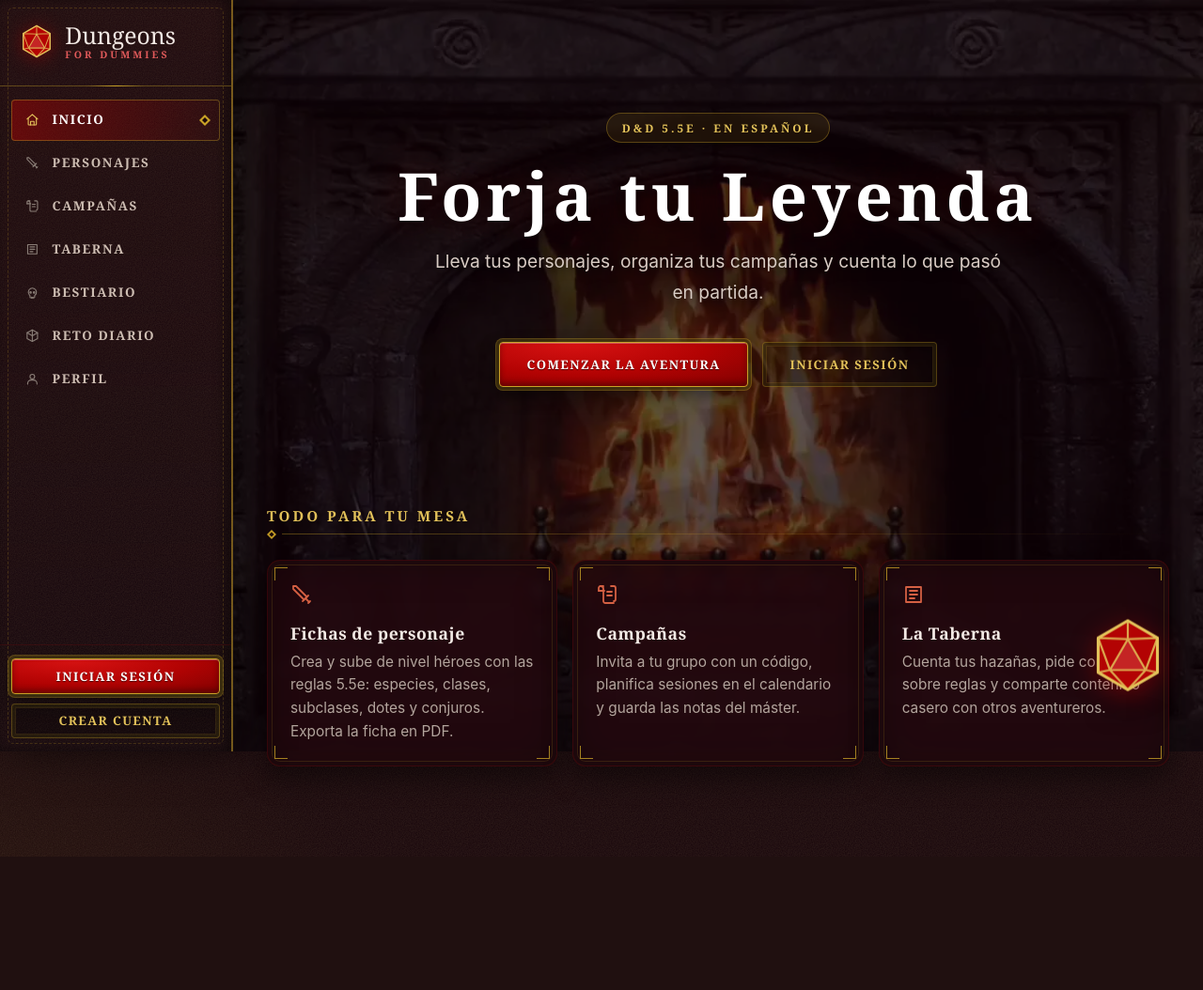
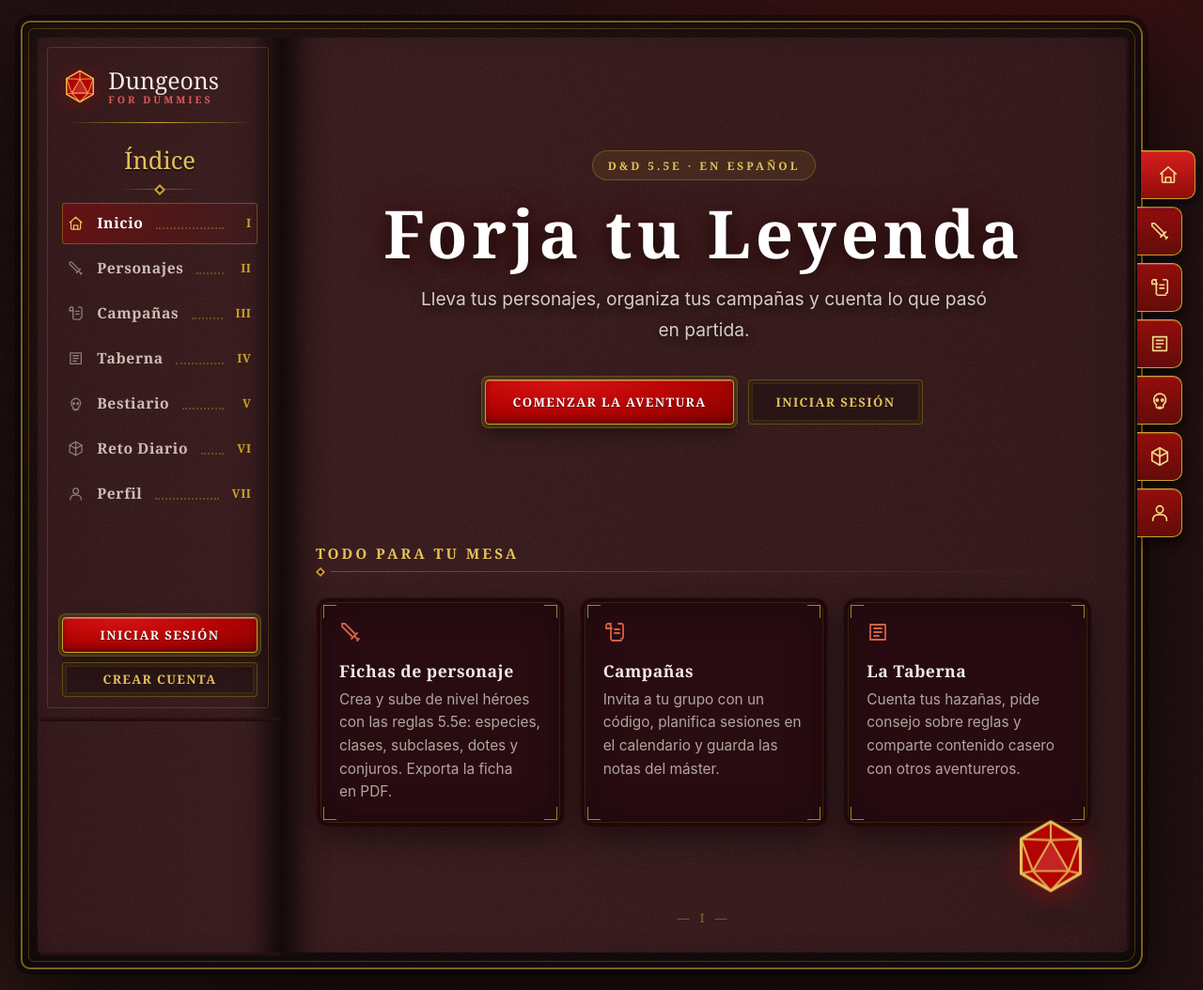
Before and after one commit to raulramalf/Dungeons-for-Dummies, a Laravel app: page / in a window 1280 px wide. Shown: the whole page at 94% size. Before the commit the page ends 912 px from the top, so only its background shows below. Run offline with Laravel 12, Linux system fonts and the light colour scheme; style sheets or scripts are compiled from the project's sources; parts of the project's set-up code (start-up, migrations or seed data) failed here and were passed over; some web fonts are replaced.

Commit message:
La app es un libro: tapa de cuero, índice y marcapáginas, páginas que se pasan al navegar, versión móvil y acceso como tomo
Co-Authored-By: Claude Sonnet 5.5 <noreply@anthropic.com>
Claude-Session: https://claude.ai/code/session_01RdvcbJQ9Nf2mpdURuWREWF

```diff
--- a/resources/css/app.css
+++ b/resources/css/app.css
@@ -32,3 +32,4 @@
 
 /* Capa de tema: siempre la última */
 @import "./layout/tema.css";
+@import "./layout/libro.css";
--- /dev/null
+++ b/resources/css/layout/libro.css
@@ -0,0 +1,182 @@
+/* ============================================================================
+   EL LIBRO — la app entera es un grimorio abierto sobre una mesa.
+   Izquierda: página de índice (navegación). Derecha: la página de la sección.
+   Marcapáginas en el canto. Al cambiar de sección la hoja se pasa (js/libro.js).
+   ============================================================================ */
+:root {
+    --cuero: linear-gradient(160deg, #1d0b0d, #0d0305 70%);
+    --papel-der: linear-gradient(90deg, #1e0a0d 0, #2d1115 28px, #301317 6%, #2b1014 94%, #260d11 100%);
+    --papel-izq: linear-gradient(270deg, #1e0a0d 0, #2d1115 28px, #301317 6%, #2b1014 94%, #260d11 100%);
+    --libro-pad: 16px;
+    --mesa-pad: 22px;
+}
+
+.mesa { flex: 1; min-width: 0; padding: var(--mesa-pad) 64px var(--mesa-pad) var(--mesa-pad); }
+
+.libro {
+    position: relative;
+    display: grid;
+    grid-template-columns: 300px minmax(0, 1fr);
+    max-width: 1500px;
+    margin: 0 auto;
+    min-height: calc(100dvh - var(--mesa-pad) * 2);
+    padding: var(--libro-pad);
+    background: var(--grano), var(--cuero);
+    border: 2px solid rgba(201, 162, 39, 0.55);
+    border-radius: 10px 16px 16px 10px;
+    box-shadow:
+        0 30px 80px rgba(0, 0, 0, 0.7),
+        0 0 0 6px rgba(0, 0, 0, 0.35),
+        inset 0 0 0 1px rgba(0, 0, 0, 0.6),
+        inset 0 0 60px rgba(0, 0, 0, 0.6);
+}
+/* filete interior de la tapa */
+.libro::before {
+    content: ""; position: absolute; inset: 6px; border: 1px solid rgba(201, 162, 39, 0.3);
+    border-radius: 6px 12px 12px 6px; pointer-events: none;
+}
+
+/* ---------- Páginas ---------- */
+.sidebar, .main-content, .libro-base {
+    background: var(--grano), var(--papel-izq);
+}
+.sidebar {
+    position: sticky; top: calc(var(--mesa-pad) + var(--libro-pad)); width: auto; inset: auto;
+    align-self: start; height: calc(100dvh - (var(--mesa-pad) + var(--libro-pad)) * 2);
+    border: 0; border-radius: 4px 0 0 4px; z-index: 2;
+    background: var(--grano), var(--papel-izq);
+    box-shadow: inset -34px 0 38px -26px rgba(0, 0, 0, 0.75), 0 3px 0 -1px #2a1013, 0 6px 0 -2px #210c0f;
+    padding: 6px 4px 0;
+}
+.sidebar::after { inset: 10px 14px 10px 10px; border: 1px solid rgba(201, 162, 39, 0.22); border-radius: 3px; }
+.sidebar-logo { border-bottom: 0; padding: 26px 22px 6px; margin-bottom: 4px; }
+.sidebar-logo::after { width: 80%; bottom: -6px; height: 1px; background: linear-gradient(90deg, transparent, var(--c-oro), transparent); }
+.indice-titulo {
+    margin: 22px 0 8px; text-align: center; font-family: var(--f-gotica); font-size: 1.6rem; color: var(--c-oro-claro);
+    text-shadow: 0 2px 0 rgba(0, 0, 0, 0.5);
+}
+.indice-titulo::after { content: ""; display: block; width: 90px; height: 12px; margin: 4px auto 0; background: var(--rombo) center / 12px 12px no-repeat, linear-gradient(90deg, transparent, var(--oro-linea) 35%, var(--oro-linea) 65%, transparent) center / 100% 1px no-repeat; }
+.sidebar-nav { padding: 0 22px; gap: 4px; }
+.nav-link { text-transform: none; letter-spacing: 0.6px; font-size: 0.98rem; padding: 0.55rem 0.4rem; border-radius: 3px; background: none; box-shadow: none; }
+.sidebar .nav-link .nav-puntos { flex: 1; align-self: end; margin-bottom: 0.45rem; border-bottom: 2px dotted rgba(201, 162, 39, 0.35); min-width: 10px; }
+.sidebar .nav-link .nav-num { font-family: var(--f-titulo); font-size: 0.8rem; color: var(--c-oro); min-width: 2.2ch; text-align: right; }
+.sidebar .nav-link[aria-current="page"] { background: linear-gradient(90deg, rgba(179, 3, 3, 0.38), rgba(179, 3, 3, 0.04)); box-shadow: inset 0 0 0 1px var(--oro-linea); }
+.sidebar .nav-link[aria-current="page"]::before { display: none; }
+.sidebar-footer { padding: 14px 22px 22px; border-top: 0; }
+
+.libro-base { grid-column: 2; grid-row: 1; border-radius: 0 4px 4px 0; z-index: 0; }
+
+.main-content {
+    grid-column: 2; grid-row: 1; margin: 0; flex: none; position: relative; z-index: 1;
+    padding: 0; min-width: 0;
+    border-radius: 0 4px 4px 0;
+    background: transparent;
+    transform-style: preserve-3d; transform-origin: left center;
+}
+.libro-cara-frente {
+    position: relative; min-height: 100%; display: flex; flex-direction: column;
+    padding: 38px 52px 30px; border-radius: 0 4px 4px 0;
+    background: var(--grano), var(--papel-der);
+    box-shadow: inset 34px 0 38px -26px rgba(0, 0, 0, 0.75), 3px 0 0 -1px #2a1013, 6px 0 0 -2px #210c0f, 9px 0 0 -3px #190809;
+    backface-visibility: hidden; -webkit-backface-visibility: hidden;
+}
+.libro-cara-frente > .contenedor, .libro-cara-frente > .rd-wrap { flex: 1 0 auto; width: 100%; }
+.libro-cara-dorso {
+    position: absolute; inset: 0; transform: rotateY(180deg); border-radius: 4px 0 0 4px;
+    background: var(--grano), var(--papel-izq); backface-visibility: hidden; -webkit-backface-visibility: hidden;
+}
+.folio { margin-top: 2.4rem; text-align: center; font-family: var(--f-titulo); letter-spacing: 4px; font-size: 0.8rem; color: rgba(201, 162, 39, 0.6); }
+
+/* ---------- Marcapáginas ---------- */
+.marcapaginas { position: absolute; top: 0; bottom: 0; left: 100%; width: 56px; pointer-events: none; }
+.marcapaginas-lista { position: sticky; top: 90px; display: flex; flex-direction: column; gap: 8px; padding-top: 70px; }
+.marcapagina {
+    pointer-events: auto; display: grid; place-items: center; width: 48px; height: 52px; margin-left: -4px;
+    color: #f3d98a; border-radius: 0 10px 10px 0; border: 1px solid var(--c-oro); border-left: 0;
+    background: var(--grano), linear-gradient(180deg, #8f0202, #5a0101);
+    box-shadow: 4px 6px 12px rgba(0, 0, 0, 0.55), inset 0 1px 0 rgba(255, 255, 255, 0.2);
+    transition: transform var(--dur) var(--ease), width var(--dur) var(--ease), filter var(--dur);
+}
+.marcapagina .icon { width: 22px; height: 22px; }
+.marcapagina:hover { transform: translateX(6px); filter: brightness(1.2); }
+.marcapagina[aria-current="page"] { width: 58px; background: var(--grano), linear-gradient(180deg, #d41414, #8a0202); transform: translateX(4px); }
+
+/* ---------- Pasar la hoja ---------- */
+.libro-pagina.pasando { animation: pasar-hoja 0.62s cubic-bezier(0.55, 0.06, 0.35, 1) forwards; z-index: 6; }
+.libro-pagina.pasando::after {
+    content: ""; position: absolute; inset: 0; pointer-events: none; border-radius: inherit;
+    background: linear-gradient(90deg, rgba(0, 0, 0, 0.55), rgba(0, 0, 0, 0) 60%); animation: sombra-hoja 0.62s ease forwards;
+}
+@keyframes pasar-hoja {
+    from { transform: perspective(2600px) rotateY(0deg); }
+    to   { transform: perspective(2600px) rotateY(-179deg); }
+}
+@keyframes sombra-hoja { 0% { opacity: 0; } 50% { opacity: 1; } 100% { opacity: 0; } }
+.libro-pagina.entrando .libro-cara-frente > * { animation: entra-contenido 0.5s var(--ease) both; }
+@keyframes entra-contenido { from { opacity: 0; transform: translateY(8px); } }
+
+/* ---------- Escritorio estrecho ---------- */
+@media (max-width: 1280px) and (min-width: 1025px) {
+    .libro { grid-template-columns: 260px minmax(0, 1fr); }
+    .libro-cara-frente { padding: 32px 36px 26px; }
+}
+
+/* ---------- Móvil y tablet: una sola página dentro de la tapa ---------- */
+@media (max-width: 1024px) {
+    .mesa { padding: calc(var(--topbar-h) + var(--safe-t) + 8px) max(8px, var(--safe-r)) calc(var(--bottomnav-h) + var(--safe-b) + 8px) max(8px, var(--safe-l)); }
+    .libro { --libro-pad: 7px; display: block; min-height: calc(100dvh - var(--topbar-h) - var(--bottomnav-h) - var(--safe-t) - var(--safe-b) - 16px); border-radius: 8px 12px 12px 8px; border-width: 1.5px; }
+    .libro::before { inset: 3px; }
+    .libro-base { position: absolute; inset: var(--libro-pad); border-radius: 4px; }
+    .main-content { position: relative; margin: 0; }
+    .libro-cara-frente { padding: 22px 16px 22px; border-radius: 4px; box-shadow: inset 14px 0 22px -16px rgba(0, 0, 0, 0.7), 2px 0 0 -1px #2a1013, 4px 0 0 -2px #210c0f; }
+    .libro-cara-dorso { border-radius: 4px; }
+    .marcapaginas { display: none; }
+    .folio { margin-top: 1.6rem; }
+    .topbar { background: var(--grano), rgba(14, 3, 6, 0.96); border-bottom: 2px solid rgba(201, 162, 39, 0.45); }
+    .bottomnav { background: var(--grano), rgba(14, 3, 6, 0.97); border-top: 2px solid rgba(201, 162, 39, 0.45); }
+    .tab[aria-current="page"]::before { background: var(--c-oro-claro); box-shadow: 0 0 12px rgba(227, 194, 90, 0.6); }
+    .tab[aria-current="page"] .icon { color: var(--c-oro-claro); filter: drop-shadow(0 0 8px rgba(227, 194, 90, 0.5)); }
+    .topbar-titulo { font-family: var(--f-gotica); font-size: 1.25rem; letter-spacing: 0.5px; text-transform: none; font-weight: 400; }
+    .page-header { display: none; }
+}
+
+/* ---------- Fondo de vídeo de Inicio: queda en la mesa, tras el libro ---------- */
+.bg-media { inset: 0; z-index: -2; }
+
+/* ---------- Acceso (login/registro): un tomo pequeño ---------- */
+.auth-card.libro-pagina {
+    background: var(--grano), var(--papel-der);
+    border: 1px solid var(--oro-linea); border-radius: 6px; backdrop-filter: none;
+    box-shadow: 0 30px 80px rgba(0, 0, 0, 0.7), 0 0 0 10px #0e0305, 0 0 0 11px rgba(201, 162, 39, 0.55), 0 0 0 14px rgba(0, 0, 0, 0.4), inset 0 0 0 4px #1d080c, inset 0 0 0 5px var(--oro-suave), inset 20px 0 30px -22px rgba(0, 0, 0, 0.7);
+    transform-origin: left center; backface-visibility: hidden;
+}
+
+@media (prefers-reduced-motion: reduce) {
+    .libro-pagina.pasando { animation: none; opacity: 0; transition: opacity 0.15s; }
+    .libro-pagina.entrando .libro-cara-frente > * { animation: none; }
+}
+
+.libro-base--izq { grid-column: 1; border-radius: 4px 0 0 4px; z-index: 0; box-shadow: inset -34px 0 38px -26px rgba(0, 0, 0, 0.75), 0 3px 0 -1px #2a1013, 0 6px 0 -2px #210c0f; }
+@media (max-width: 1024px) { .libro-base--izq { display: none; } }
+.sidebar, .libro-base--izq { grid-row: 1; grid-column: 1; }
+
+.panel-datos { grid-template-columns: repeat(auto-fit, minmax(min(100%, 170px), 1fr)); }
+@media (max-width: 600px) {
+    .mesa { padding-left: max(5px, var(--safe-l)); padding-right: max(5px, var(--safe-r)); }
+    .libro { --libro-pad: 5px; }
+    .libro-cara-frente { padding: 18px 12px 18px; }
+    .pj-nombre { font-size: 0.95rem; overflow-wrap: anywhere; }
+    .pj-grid { gap: 0.8rem; }
+    .pj-cuerpo { padding-inline: 0.6rem; }
+}
+
+/* Ficha de personaje: pergamino con marco, como el resto del libro */
+.ficha-wrapper {
+    background: var(--grano), var(--pergamino);
+    border: 1px solid var(--oro-linea); border-radius: 6px;
+    box-shadow: 0 12px 30px rgba(0, 0, 0, 0.45), inset 0 0 0 4px #1d080c, inset 0 0 0 5px var(--oro-suave);
+}
+.ficha-header { background: rgba(0, 0, 0, 0.28); border-bottom: 1px solid var(--oro-linea); }
+.ficha-avatar { border-color: var(--c-oro); box-shadow: 0 0 0 4px rgba(201, 162, 39, 0.18), 0 0 32px rgba(179, 3, 3, 0.35); }
+.edit-wrapper { background: var(--grano), var(--pergamino); border: 1px solid var(--oro-linea); border-radius: 6px; box-shadow: 0 12px 30px rgba(0, 0, 0, 0.45), inset 0 0 0 4px #1d080c, inset 0 0 0 5px var(--oro-suave); }
+.edit-header { background: rgba(0, 0, 0, 0.28); border-bottom: 1px solid var(--oro-linea); }
--- a/resources/js/app.js
+++ b/resources/js/app.js
@@ -9,3 +9,4 @@ import "./confirm.js";
 import "./lightbox.js";
 import "./modal.js";
 import "./tabs.js";
+import "./libro.js";
--- /dev/null
+++ b/resources/js/libro.js
@@ -0,0 +1,51 @@
+/* ============================================================================
+   LIBRO — pasa la hoja al navegar entre secciones.
+   Intercepta los enlaces internos, anima la página actual (giro sobre el lomo)
+   y entonces navega. Sin JS o con «reducir movimiento» se navega sin efecto.
+   ============================================================================ */
+const DURACION = 560;
+const pagina = () => document.querySelector(".libro-pagina");
+const reducir = () => matchMedia("(prefers-reduced-motion: reduce)").matches;
+
+function esEnlaceInterno(a, e) {
+    if (e.defaultPrevented || e.button !== 0 || e.metaKey || e.ctrlKey || e.shiftKey || e.altKey) return false;
+    if (a.target && a.target !== "_self") return false;
+    if (a.hasAttribute("download") || a.hasAttribute("data-sin-hoja") || a.hasAttribute("data-lightbox")) return false;
+    const url = new URL(a.href, location.href);
+    if (url.origin !== location.origin) return false;
+    if (url.pathname === location.pathname && url.search === location.search) return false; // ancla o misma página
+    if (/\.(pdf|png|jpe?g|webp|svg|zip)$/i.test(url.pathname) || url.pathname.includes("/exportar/descargar")) return false;
+    return true;
+}
+
+let pasando = false;
+
+document.addEventListener("click", (e) => {
+    const a = e.target.closest?.("a[href]");
+    const hoja = pagina();
+    if (!a || !hoja || pasando || reducir() || !esEnlaceInterno(a, e)) return;
+
+    e.preventDefault();
+    pasando = true;
+
+    // El giro se centra en lo que el usuario está viendo, aunque haya hecho scroll
+    const caja = hoja.getBoundingClientRect();
+    const y = Math.min(Math.max(innerHeight / 2 - caja.top, 0), caja.height);
+    hoja.style.transformOrigin = `left ${y}px`;
+    hoja.classList.add("pasando");
+
+    setTimeout(() => { location.href = a.href; }, DURACION);
+});
+
+// Al volver con «atrás» (caché del navegador) la hoja debe estar en su sitio
+addEventListener("pageshow", (e) => {
+    const hoja = pagina();
+    if (!hoja) return;
+    pasando = false;
+    hoja.classList.remove("pasando");
+    hoja.style.transformOrigin = "";
+    if (!e.persisted && !reducir()) {
+        hoja.classList.add("entrando");
+        setTimeout(() => hoja.classList.remove("entrando"), 700);
+    }
+});
--- a/resources/views/layouts/app.blade.php
+++ b/resources/views/layouts/app.blade.php
@@ -12,9 +12,14 @@
 <body>
     <a href="#contenido" class="skip-link">Saltar al contenido</a>
 
+    <div class="mesa">
+    <div class="libro">
     @include('layouts.navigation')
 
-    <main class="main-content" id="contenido" tabindex="-1">
+    <div class="libro-base libro-base--izq" aria-hidden="true"></div>
+    <div class="libro-base" aria-hidden="true"></div>
+    <main class="main-content libro-pagina" id="contenido" tabindex="-1">
+        <div class="libro-cara-frente">
         @php
             $metaPagina = [
                 'personajes*' => ['sword',  'Tus héroes, sus historias y sus fichas.'],
@@ -29,6 +34,13 @@
             $subPagina   = html_entity_decode(trim($__env->yieldContent('subtitulo')), ENT_QUOTES) ?: null;
             foreach ($metaPagina as $patron => [$ic, $sub]) {
                 if (request()->is($patron)) { $iconoPagina ??= $ic; $subPagina ??= $sub; break; }
+            }
+        @endphp
+        @php
+            $romanos = ['I','II','III','IV','V','VI','VII'];
+            $folio = null;
+            foreach (['/' => 0, 'personajes*' => 1, 'campanyas*' => 2, 'feed*' => 3, 'enemigos*' => 4, 'minijuego*' => 5, 'perfil*' => 6, 'profile*' => 6] as $pat => $i) {
+                if (request()->is($pat)) { $folio = '— '.$romanos[$i].' —'; break; }
             }
         @endphp
         <div class="page-header @hasSection('cabecera-oculta') page-header--oculta @endif">
@@ -47,7 +59,13 @@
         </div>
 
         @yield('contenido')
+
+        <footer class="folio" aria-hidden="true"><span>{{ $folio ?? '' }}</span></footer>
+        </div>
+        <div class="libro-cara-dorso" aria-hidden="true"></div>
     </main>
+    </div>
+    </div>
 
     <x-toasts />
 
--- a/resources/views/layouts/guest.blade.php
+++ b/resources/views/layouts/guest.blade.php
@@ -10,7 +10,7 @@
 <body class="auth-page">
     <x-bg-media nombre="castillo-fondo" :video="false" velo="0.78" />
 
-    <main class="auth-card">
+    <main class="auth-card libro-pagina">
         <a href="{{ url('/') }}" class="marca-logo auth-logo" aria-label="Dungeons for Dummies, ir al inicio">
             <x-logo-mark />
             <span class="marca-texto">
--- a/resources/views/layouts/navigation.blade.php
+++ b/resources/views/layouts/navigation.blade.php
@@ -30,11 +30,14 @@
         </a>
     </div>
 
+    <p class="indice-titulo">Índice</p>
     <nav class="sidebar-nav" aria-label="Principal">
-        @foreach ($nav as $item)
+        @foreach ($nav as $i => $item)
             <a href="{{ $item['url'] }}" class="nav-link" @if ($item['activo']) aria-current="page" @endif>
                 @include('partials.icon', ['name' => $item['icono']])
-                {{ $item['texto'] }}
+                <span class="nav-txt">{{ $item['texto'] }}</span>
+                <span class="nav-puntos" aria-hidden="true"></span>
+                <span class="nav-num" aria-hidden="true">{{ ['I','II','III','IV','V','VI','VII'][$i] }}</span>
             </a>
         @endforeach
     </nav>
@@ -64,6 +67,17 @@
         @endauth
     </div>
 </aside>
+
+{{-- ======================= MARCAPÁGINAS (escritorio) ======================= --}}
+<nav class="marcapaginas" aria-label="Marcapáginas">
+    <div class="marcapaginas-lista">
+        @foreach ($nav as $item)
+            <a href="{{ $item['url'] }}" class="marcapagina" title="{{ $item['texto'] }}" aria-label="{{ $item['texto'] }}" @if ($item['activo']) aria-current="page" @endif>
+                @include('partials.icon', ['name' => $item['icono']])
+            </a>
+        @endforeach
+    </div>
+</nav>
 
 {{-- ======================= BARRA SUPERIOR (móvil) ======================= --}}
 <header class="topbar">
```
